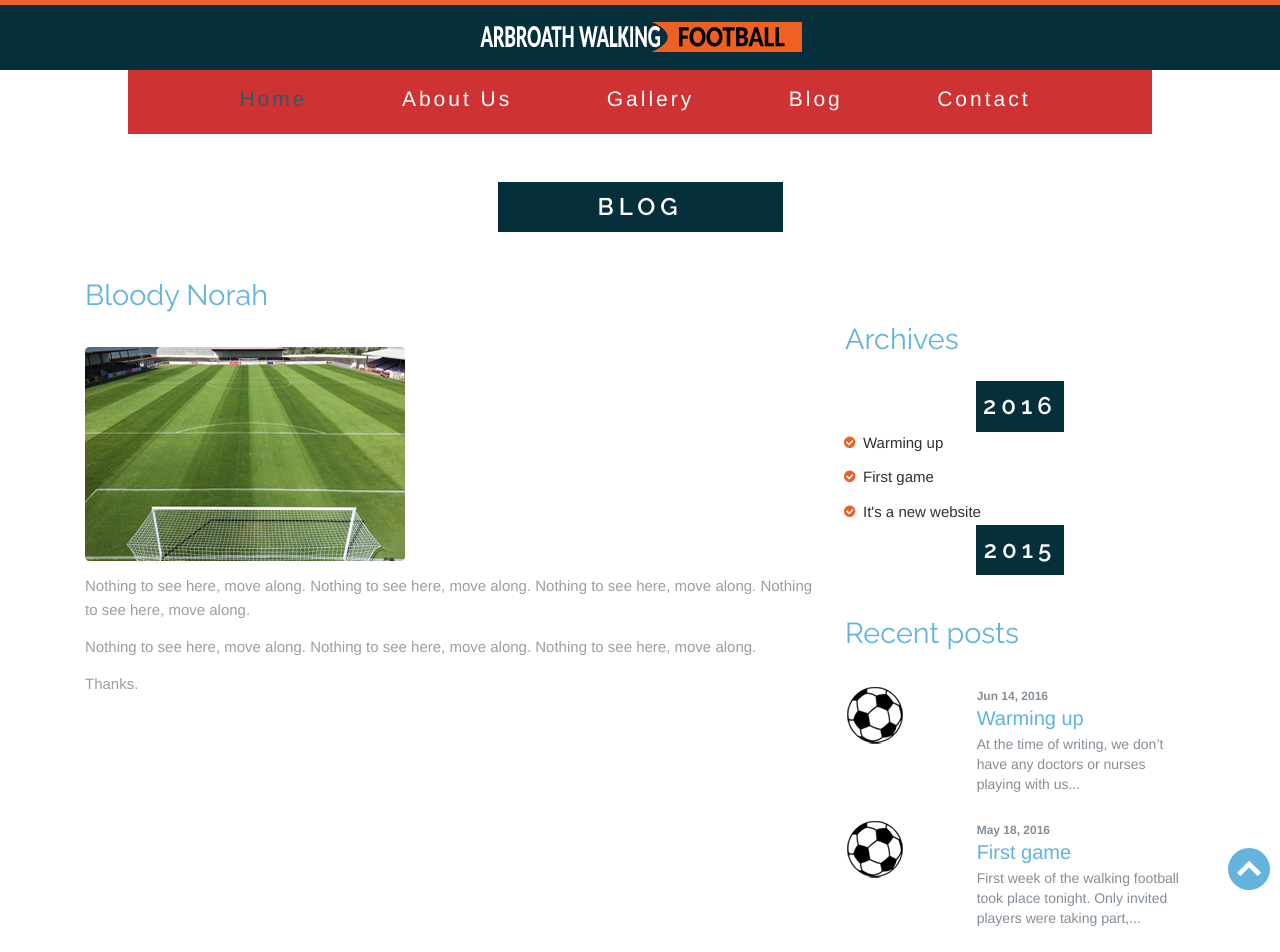
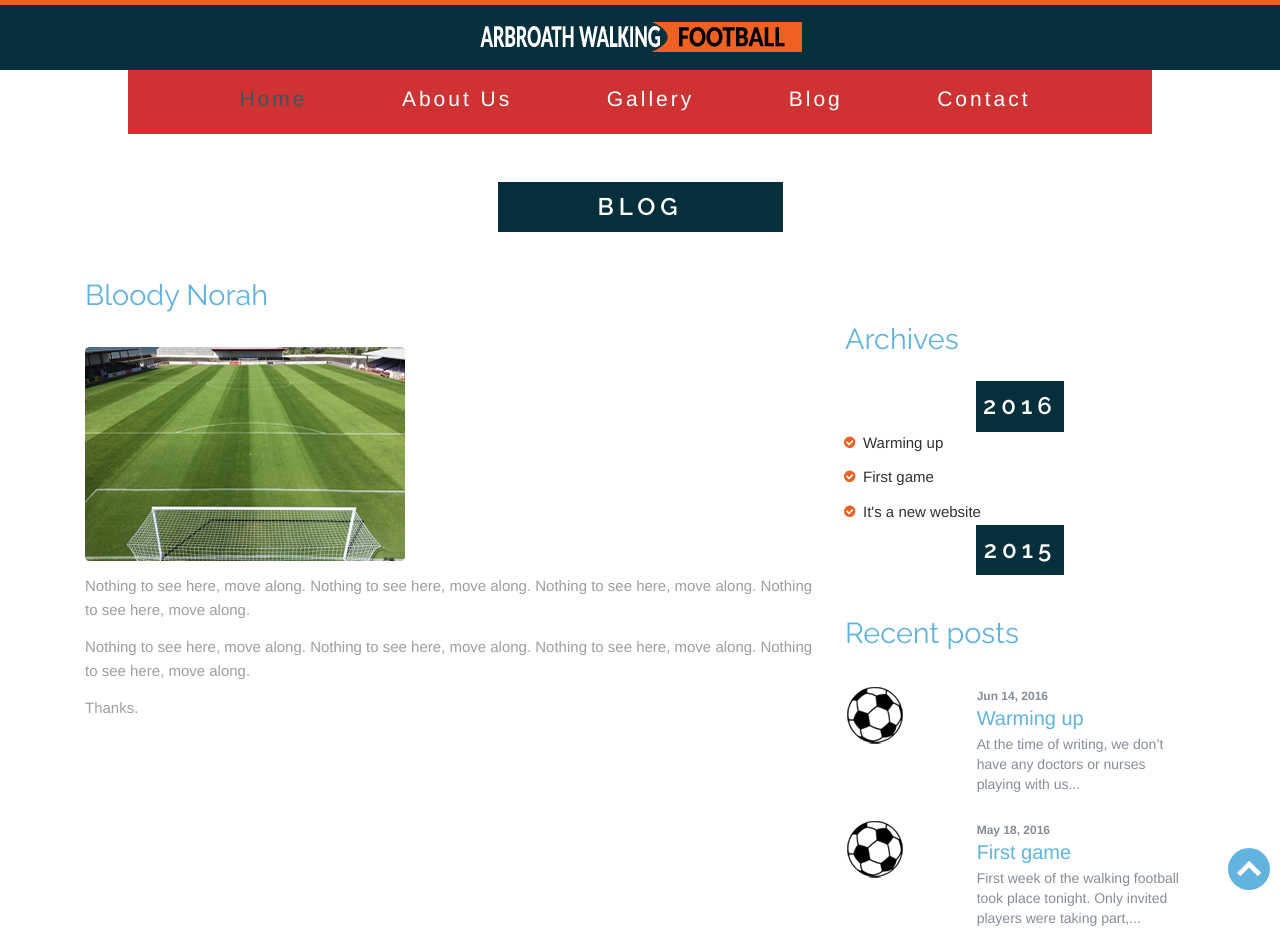
Before and after one commit to jimbo64/wf, a Jekyll site: the page built from _posts/2015-04-25-move-along.md, in a window 1280 px wide. Shown: the top 952 px of the page. Built offline with Jekyll 4.4.1, drawn with Linux system fonts in a browser that asks for light colours; nearby versions of some CDN libraries; comment, search, counter and statistics services are not loaded.

Commit message:
added more tag

```diff
--- a/_posts/2015-04-25-move-along.md
+++ b/_posts/2015-04-25-move-along.md
@@ -10,7 +10,7 @@ comments: true
 
 Nothing to see here, move along. Nothing to see here, move along. Nothing to see here, move along. Nothing to see here, move along.<!--more-->
 
-Nothing to see here, move along. Nothing to see here, move along. Nothing to see here, move along.
+Nothing to see here, move along. Nothing to see here, move along. Nothing to see here, move along. Nothing to see here, move along.
 
 Thanks.
 
```
